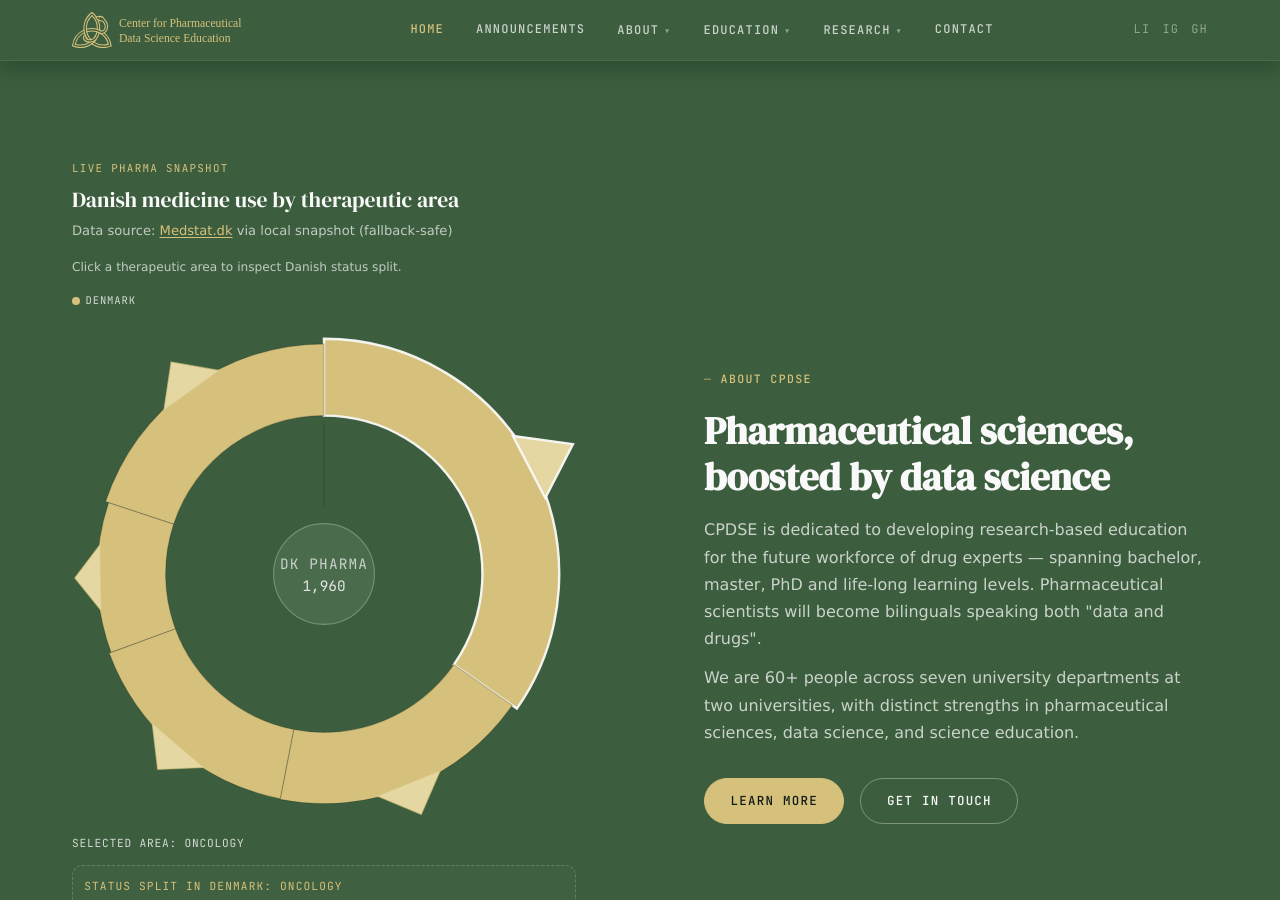
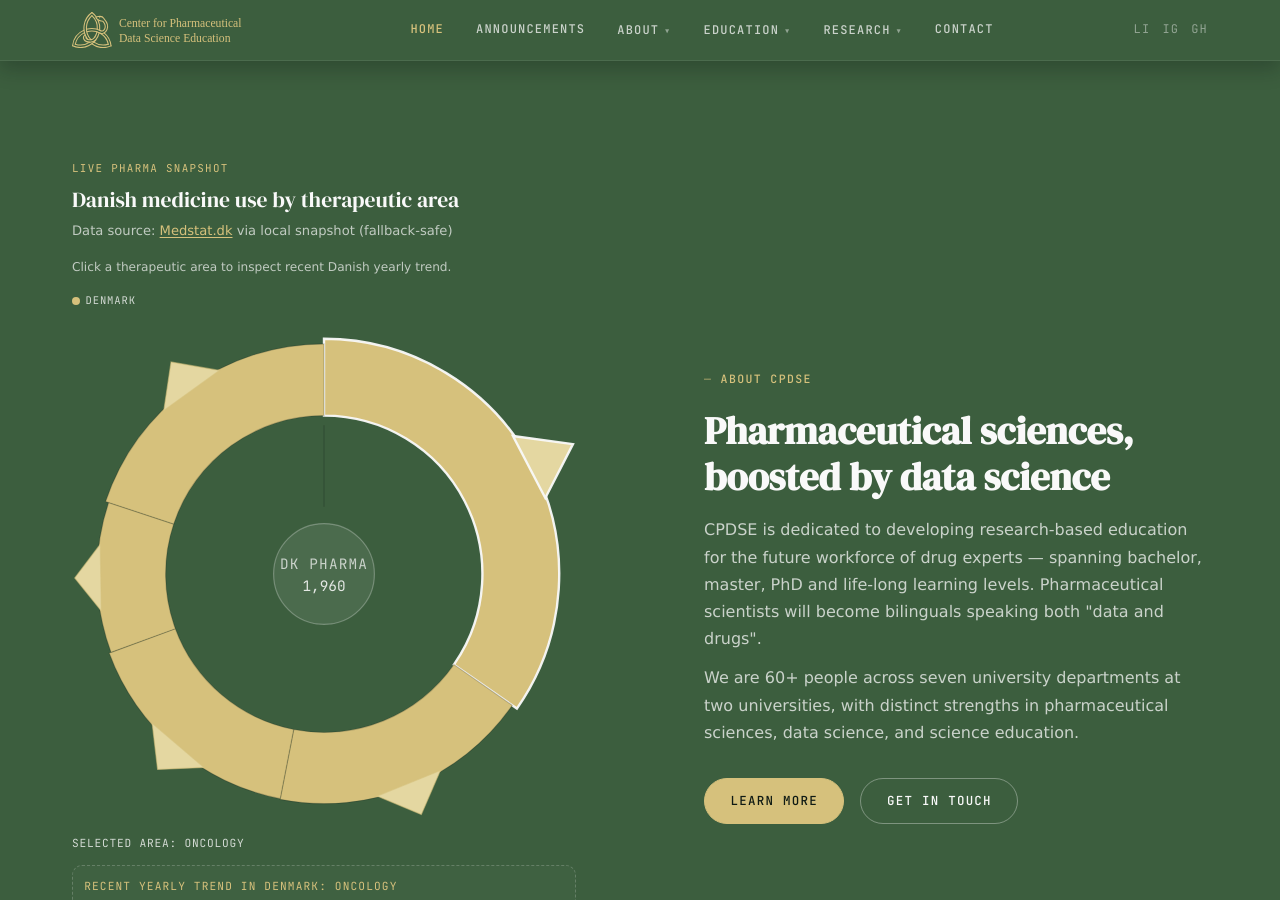
Before and after one commit to CPDSE/PagesCMS, a Jekyll site: the page built from index.md, in a window 1280 px wide and 900 px high, scrolled down 901 px. Built offline with Jekyll 4.4.1, drawn with Linux system fonts in a browser that asks for light colours; some of the changed lines change nothing that is shown; some of the changed text lies outside the part shown.

Commit message:
updated sunburst

```diff
--- a/_layouts/home.html
+++ b/_layouts/home.html
@@ -55,7 +55,7 @@
         <p class="about-viz-kicker">Live Pharma Snapshot</p>
         <h3>Danish medicine use by therapeutic area</h3>
         <p class="about-viz-source">Data source: <a href="https://www.medstat.dk/" target="_blank" rel="noopener">Medstat.dk</a> via local snapshot (fallback-safe)</p>
-        <p class="about-viz-note">Click a therapeutic area to inspect Danish status split.</p>
+        <p class="about-viz-note">Click a therapeutic area to inspect recent Danish yearly trend.</p>
         <div class="about-viz-legend" aria-hidden="true">
           <span class="viz-legend-item"><span class="viz-dot viz-dot-dk"></span>Denmark</span>
         </div>
@@ -422,6 +422,12 @@
       { key: 'completed', label: 'Completed' }
     ];
 
+    const defaultStatusLabels = {
+      recruiting: 'Latest year',
+      active: 'Previous year',
+      completed: 'Two years ago'
+    };
+
     const snapshotUrl = '{{ "/assets/data/pharma_snapshot.json" | relative_url }}';
 
     const getSnapshotAreaItems = (snapshot) => {
@@ -434,6 +440,11 @@
     };
 
     const getSnapshotStatusMap = (snapshot) => snapshot?.status || {};
+
+    const getStatusLabel = (statusKey) => {
+      const fromMeta = snapshotData?.meta?.status_labels?.[statusKey];
+      return fromMeta || defaultStatusLabels[statusKey] || statusKey;
+    };
 
     const statusCache = new Map();
     let latestAreaItems = [];
@@ -568,7 +579,7 @@
     const renderStatus = (areaKey, statusItems) => {
       if (!statusEl || !detailTitleEl) return;
       const area = findAreaByKey(areaKey);
-      detailTitleEl.textContent = `Status split in Denmark: ${area.label}`;
+      detailTitleEl.textContent = `Recent yearly trend in Denmark: ${area.label}`;
       if (selectionEl) selectionEl.textContent = `Selected area: ${area.label}`;
       const max = Math.max(...statusItems.map(item => item.count), 1);
       statusEl.innerHTML = statusItems.map((item) => {
@@ -592,7 +603,7 @@
       const statusMap = getSnapshotStatusMap(snapshotData);
       const raw = statusMap[area.key] || statusMap.oncology || {};
       const items = statuses.map((status) => ({
-        label: status.label,
+        label: getStatusLabel(status.key),
         count: Number(raw[status.key]?.count ?? raw[status.key]?.dk) || 0
       }));
       statusCache.set(area.key, items);
```
Also changed, not shown: README.md, 1 other file.
